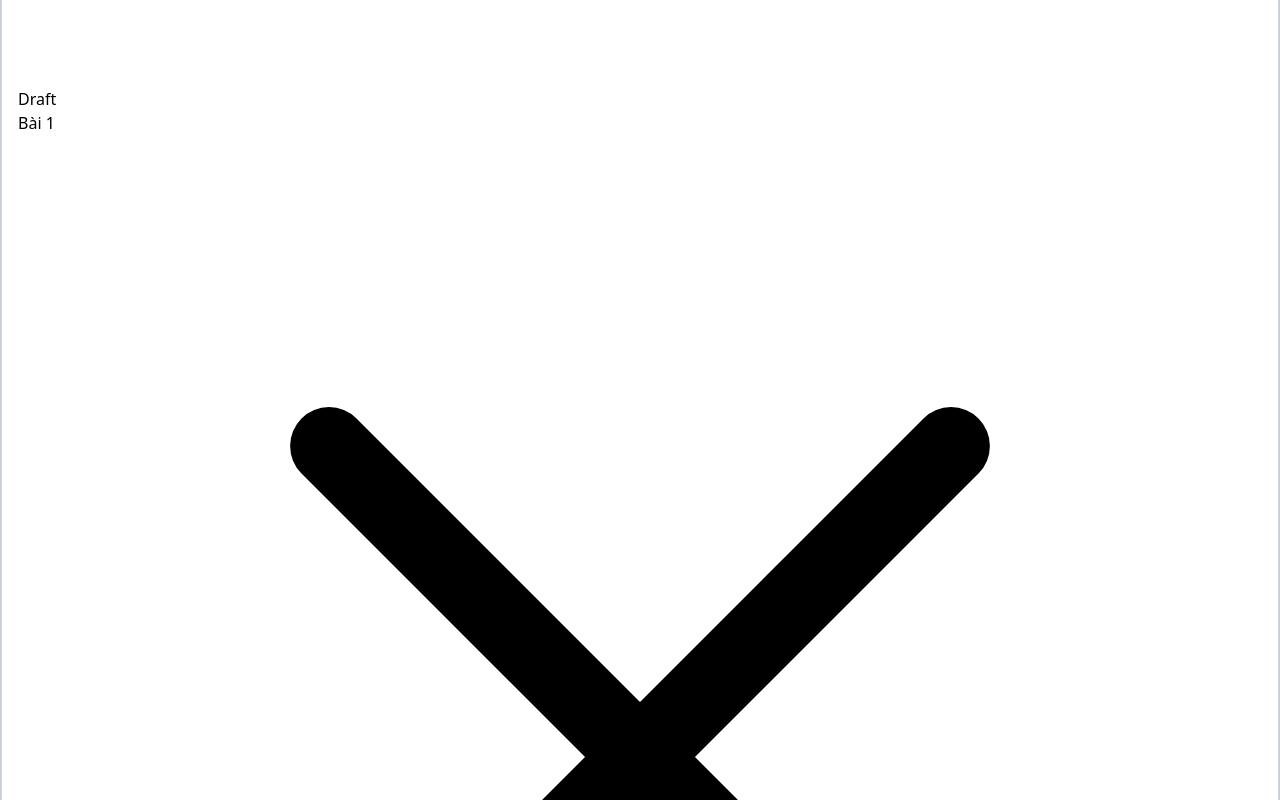
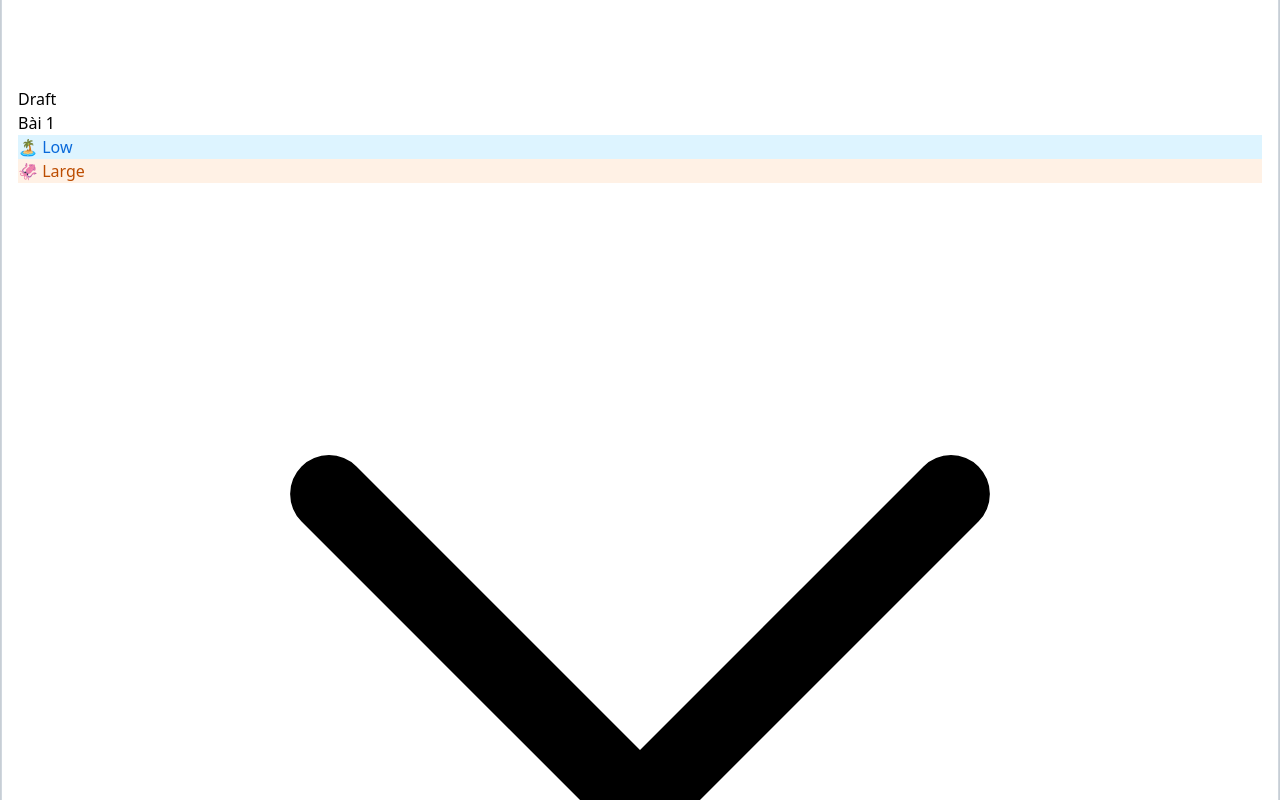
Before and after one commit to CongPham05/NW_Baitap4v2, a React (Vite) app: page /board in a window 1280 px wide. Shown: the part 5320-6120 px from the top of the page. Built offline with nearby package versions, Linux system fonts and the light colour scheme.

Commit message:
wrapOptions_Priority-Size

```diff
--- a/src/App.css
+++ b/src/App.css
@@ -23,5 +23,5 @@
 }
 
 .pc-css-todo {
-    @apply pt-3 pb-7 pc-border px-4 flex flex-col justify-between bg-white shadow
+    @apply py-3 pc-border px-4 flex flex-col justify-between bg-white shadow
 }
--- a/src/App.tsx
+++ b/src/App.tsx
@@ -1,5 +1,6 @@
 import Layout from './layout/Layout'
 import './App.css';
+
 
 function App() {
   return (
--- a/src/component/ColumnContainer/index.tsx
+++ b/src/component/ColumnContainer/index.tsx
@@ -121,7 +121,7 @@ function ColumnContainer({ column, deleteColumn, updateColumn, createTask, tasks
                 </SortableContext>
             </div>
             {/* Column footer */}
-            <button className="flex gap-2 items-center rounded-md p-3 hover:bg-[#eeeff2] text-[#656d76] "
+            <button className="flex gap-2 items-center rounded-md p-2.5 hover:bg-[#eeeff2] text-[#656d76] "
                 onClick={handleShowInput}
             >
                 <PlusIcon />
--- a/src/component/Header/index.tsx
+++ b/src/component/Header/index.tsx
@@ -1,4 +1,5 @@
 import React from 'react'
+
 
 interface HeaderProps {
     title: string;
--- a/src/component/TaskCard/index.tsx
+++ b/src/component/TaskCard/index.tsx
@@ -1,8 +1,8 @@
-import { useState } from "react";
 import { useSortable } from "@dnd-kit/sortable";
 import { CSS } from "@dnd-kit/utilities";
 import { XMarkIcon, ChartPieIcon } from '@heroicons/react/24/outline'
 import { Id, Task } from "../../types"
+import WrapOptions from "../../services/WrapOptions";
 
 interface Props {
     task: Task;
@@ -48,7 +48,7 @@ function TaskCard({ task, deleteTask, updateTask }: Props) {
                     <span> {task.content}</span>
                 </a>
             </div>
-
+            <WrapOptions task={task} type={null} />
             <div className="hidden group-hover:block w-9 absolute right-[2px] top-5 -translate-y-1/2 text-[#656d76] p-2
                             opacity-60 hover:opacity-100  hover:text-red-500 cursor-pointer "
                 onClick={() => { deleteTask(task.id) }}
--- a/src/pages/Board/index.tsx
+++ b/src/pages/Board/index.tsx
@@ -16,7 +16,7 @@ import { Column, Id, Task } from "../../types"
 import ColumnContainer from "../../component/ColumnContainer";
 import PlusIcon from "../../icons/PlusIcon";
 import TaskCard from "../../component/TaskCard";
-import { tasksSelector, colsSelector } from "../../redux/selectors";
+import { colsSelector, todosRemainningSelector } from "../../redux/selectors";
 import { addTask, moveTaskToColumn, reorderTasks, delTask, deleteAllTasksInColumn } from "./tasksSlice";
 import { addColumn, moveColumn, deleteCol, updateCol } from "./colsSlice";
 
@@ -26,7 +26,7 @@ function Board() {
     const columns = useSelector(colsSelector)
     const columnsId = useMemo(() => columns.map((col) => col.id), [columns]);
 
-    const tasks = useSelector(tasksSelector)
+    const tasks = useSelector(todosRemainningSelector)
     const [activeTask, setActiveTask] = useState<Task | null>(null);
 
     const [activeColumn, setActiveColumn] = useState<Column | null>(null);
--- a/src/pages/Board/tasksSlice.ts
+++ b/src/pages/Board/tasksSlice.ts
@@ -9,49 +9,66 @@ const initialState: Task[] = [
         id: "1",
         columnId: "new",
         content: "Bài 1",
-
+        description: null,
+        priority: "low",
+        size: "large"
     },
     {
         id: "2",
         columnId: "new",
-        content:
-            "Bài 2",
+        content: "Bài 2",
+        description: null,
+        priority: "urgent",
+        size: "small"
     },
     {
         id: "3",
         columnId: "inProgress",
         content: "Bài 3",
+        description: null,
+        priority: "high",
+        size: "xLarge"
     },
     {
         id: "4",
         columnId: "inProgress",
         content: "Bài 4",
+        description: null,
+        priority: "medium",
+        size: "mediumS"
     },
     {
         id: "5",
-        columnId: "done",
+        columnId: "delay",
         content: "Bài 5",
+        description: null,
+        priority: null,
+        size: "tiny"
     },
     {
         id: "6",
         columnId: "done",
         content: "Bài 6",
+        description: null,
+        priority: "low",
+        size: null
     },
 
     {
         id: "8",
         columnId: "new",
         content: "Bài 8",
+        description: null,
+        priority: "low",
+        size: "large"
     },
     {
         id: "10",
         columnId: "delay",
         content: "Bài 10",
-    },
-    {
-        id: "11",
-        columnId: "delay",
-        content: "Bài 11",
+        description: null,
+        priority: "low",
+        size: "large"
     },
 
 ];
@@ -65,6 +82,9 @@ export const dataSlice = createSlice({
                 id: uuidv4(),
                 columnId,
                 content: inputValue,
+                description: null,
+                priority: null,
+                size: null,
             };
             state.push(newTask);
         },
@@ -96,8 +116,6 @@ export const dataSlice = createSlice({
                     }
                     return task;
                 });
-                //updatedTasks;
-                // state[activeIndex].columnId = state[overIndex].columnId;
                 return arrayMove(updatedTasks, activeIndex, overIndex - 1);
             }
 
--- a/src/pages/Table/index.tsx
+++ b/src/pages/Table/index.tsx
@@ -1,98 +1,111 @@
-// import React from 'react'
-// import { useSelector } from 'react-redux';
-// import { } from '../../redux/selectors';
-// import { PlusIcon, BarsArrowDownIcon, BarsArrowUpIcon } from '@heroicons/react/24/outline'
+import React from 'react'
+import { useSelector } from 'react-redux';
+import { PlusIcon, BarsArrowDownIcon, BarsArrowUpIcon, ChartPieIcon } from '@heroicons/react/24/outline'
+import { todosRemainningSelector, colsSelector } from "../../redux/selectors";
+import WrapOptions from '../../services/WrapOptions';
 
-// interface TableProps {
+interface TableProps {
 
-// }
+}
 
-// const Table: React.FC<TableProps> = () => {
-//     const tasks = useSelector();
-//     return (
-//         <div className="w-full mx-auto ">
-//             <div className="relative flex flex-col min-w-0 break-words bg-white w-full mb-6 shadow-lg rounded ">
-//                 <div className="block w-full overflow-x-auto">
-//                     <table className="items-center bg-transparent w-full border-collapse font-semibold text-[#656d76]">
-//                         <thead >
-//                             <tr>
-//                                 <th className=" py-1 pr-6 pl-20 bg-blueGray-50 text-blueGray-500 align-middle border-2 border-solid border-blueGray-100  text-[14px]  border-l-0 border-r whitespace-nowrap font-semibold text-left">
-//                                     <div className='flex items-center justify-between'>
-//                                         <div>Title</div>
-//                                         <div className='p-1 rounded-md hover:bg-[#eeeff2]'>
-//                                             <div className='w-5 '><BarsArrowDownIcon /></div>
-//                                             <div className='w-5 hidden'><BarsArrowUpIcon /></div>
-//                                         </div>
-//                                     </div>
+const Table: React.FC<TableProps> = () => {
 
-//                                 </th>
-//                                 <th className=" px-6 bg-blueGray-50 text-blueGray-500 align-middle border-2 border-solid border-blueGray-100  text-[14px]  border-l-0 border-r whitespace-nowrap font-semibold text-left">
-//                                     <div className='flex items-center justify-between'>
-//                                         <div>Status</div>
-//                                         <div className='p-1 rounded-md hover:bg-[#eeeff2]'>
-//                                             <div className='w-5 '><BarsArrowDownIcon /></div>
-//                                             <div className='w-5 hidden'><BarsArrowUpIcon /></div>
-//                                         </div>
-//                                     </div>
-//                                 </th>
-//                                 <th className="px-6 bg-blueGray-50 text-blueGray-500 align-middle border-2 border-solid border-blueGray-100  text-[14px]  border-l-0 border-r whitespace-nowrap font-semibold text-left">
-//                                     <div className='flex items-center justify-between'>
-//                                         <div>Priority</div>
-//                                         <div className='p-1 rounded-md hover:bg-[#eeeff2]'>
-//                                             <div className='w-5 '><BarsArrowDownIcon /></div>
-//                                             <div className='w-5 hidden'><BarsArrowUpIcon /></div>
-//                                         </div>
-//                                     </div>
-//                                 </th>
-//                                 <th className="px-6 bg-blueGray-50 text-blueGray-500 align-middle border-2 border-solid border-blueGray-100  text-[14px]  border-l-0 border-r whitespace-nowrap font-semibold text-left">
-//                                     <div className='flex items-center justify-between'>
-//                                         <div>Size</div>
-//                                         <div className='p-1 rounded-md hover:bg-[#eeeff2]'>
-//                                             <div className='w-5 '><BarsArrowDownIcon /></div>
-//                                             <div className='w-5 hidden'><BarsArrowUpIcon /></div>
-//                                         </div>
-//                                     </div>
-//                                 </th>
-//                                 <th className="bg-blueGray-50 text-blueGray-500 align-middle border-2 border-solid border-blueGray-100  text-[14px]  border-l-0 border-r whitespace-nowrap font-semibold text-left">
-//                                     <div className='py-2 px-4 w-[52px]  hover:bg-[#eeeff2] '>
-//                                         <PlusIcon />
-//                                     </div>
-//                                 </th>
-//                             </tr>
-//                         </thead>
+    const columns = useSelector(colsSelector)
+    const tasks = useSelector(todosRemainningSelector)
 
-//                         <tbody>
-//                             {tasks.map((task, index) => (
-//                                 <tr key={task.id} className='font-normal border-b border-[#d0d7de] text-[#656d76] hover:bg-[#f6f8fa] '>
-//                                     <th className=" flex items-center p-2 font-normal pl-10 border-t-0 px-6 align-middle border-l-0 border-r text-[16px] whitespace-nowrap  text-left ">
-//                                         <div className=' mr-5 flex justify-center '> {index + 1}</div>
-//                                         <a href="#" className='inline-block hover:underline hover:text-[#0969da]'>{task.name}</a>
-//                                     </th>
-//                                     <td className="border-t-0 px-6 align-middle border-l-0 border-r text-sm whitespace-nowrap p-2 ">
-//                                         {(task.status)}
-//                                     </td>
-//                                     <td className="border-t-0 px-6 align-center border-l-0 border-r text-sm whitespace-nowrap p-2">
-//                                         {(task.priority)}
-//                                     </td>
-//                                     <td className="border-t-0 px-6 align-middle border-l-0 border-r text-sm whitespace-nowrap p-2">
+    return (
+        <div className="w-full mx-auto ">
+            <div className="relative flex flex-col min-w-0 break-words bg-white w-full mb-6 shadow-lg rounded ">
+                <div className="block w-full overflow-x-auto">
+                    <table className="items-center bg-transparent w-full border-collapse font-semibold text-[#656d76]">
+                        <thead >
+                            <tr>
+                                <th className=" py-1 pr-6 pl-20 bg-blueGray-50 text-blueGray-500 align-middle border-2 border-solid border-blueGray-100  text-[14px]  border-l-0 border-r whitespace-nowrap font-semibold text-left">
+                                    <div className='flex items-center justify-between'>
+                                        <div>Title</div>
+                                        <div className='p-1 rounded-md hover:bg-[#eeeff2]'>
+                                            <div className='w-5 '><BarsArrowDownIcon /></div>
+                                            <div className='w-5 hidden'><BarsArrowUpIcon /></div>
+                                        </div>
+                                    </div>
 
-//                                         {(task.size)}
-//                                     </td>
-//                                     <td className="border-t-0 px-6 align-middle border-l-0 border-r text-sm whitespace-nowrap p-3">
-//                                     </td>
-//                                 </tr>
-//                             ))}
+                                </th>
+                                <th className=" px-6 bg-blueGray-50 text-blueGray-500 align-middle border-2 border-solid border-blueGray-100  text-[14px]  border-l-0 border-r whitespace-nowrap font-semibold text-left">
+                                    <div className='flex items-center justify-between'>
+                                        <div>Status</div>
+                                        <div className='p-1 rounded-md hover:bg-[#eeeff2]'>
+                                            <div className='w-5 '><BarsArrowDownIcon /></div>
+                                            <div className='w-5 hidden'><BarsArrowUpIcon /></div>
+                                        </div>
+                                    </div>
+                                </th>
+                                <th className="px-6 bg-blueGray-50 text-blueGray-500 align-middle border-2 border-solid border-blueGray-100  text-[14px]  border-l-0 border-r whitespace-nowrap font-semibold text-left">
+                                    <div className='flex items-center justify-between'>
+                                        <div>Priority</div>
+                                        <div className='p-1 rounded-md hover:bg-[#eeeff2]'>
+                                            <div className='w-5 '><BarsArrowDownIcon /></div>
+                                            <div className='w-5 hidden'><BarsArrowUpIcon /></div>
+                                        </div>
+                                    </div>
+                                </th>
+                                <th className="px-6 bg-blueGray-50 text-blueGray-500 align-middle border-2 border-solid border-blueGray-100  text-[14px]  border-l-0 border-r whitespace-nowrap font-semibold text-left">
+                                    <div className='flex items-center justify-between'>
+                                        <div>Size</div>
+                                        <div className='p-1 rounded-md hover:bg-[#eeeff2]'>
+                                            <div className='w-5 '><BarsArrowDownIcon /></div>
+                                            <div className='w-5 hidden'><BarsArrowUpIcon /></div>
+                                        </div>
+                                    </div>
+                                </th>
+                                <th className="bg-blueGray-50 text-blueGray-500 align-middle border-2 border-solid border-blueGray-100  text-[14px]  border-l-0 border-r whitespace-nowrap font-semibold text-left">
+                                    <div className='py-2 px-4 w-[52px]  hover:bg-[#eeeff2] '>
+                                        <PlusIcon />
+                                    </div>
+                                </th>
+                            </tr>
+                        </thead>
+
+                        <tbody>
+                            {tasks.map((task, index) => (
+                                <tr key={task.id} className='font-normal border-b border-[#d0d7de] text-[#656d76] hover:bg-[#f6f8fa] '>
+                                    <th className=" flex justify-start px-2 py-2.5 font-normal border-t-0  align-middle border-l-0 border-r text-sm whitespace-nowrap  ">
+                                        <div className=' w-1/12  mx-4 '>
+                                            {index + 1}
+                                        </div>
+                                        <div className='flex items-center text-[#656d76] '>
+                                            <span className='inline-block w-5 mr-1'>
+                                                <ChartPieIcon />
+                                            </span>
+                                            <a href="#" className='inline-block hover:underline hover:text-[#0969da]'>{task.content}</a>
+                                        </div>
+
+                                    </th>
+                                    <td className=" border-t-0 px-6 align-middle border-l-0 border-r text-sm whitespace-nowrap p-2 ">
+                                        {(columns.find(col => col.id === task.columnId))?.title}
+                                    </td>
+                                    <td className="border-t-0 px-6 align-center border-l-0 border-r text-sm whitespace-nowrap p-2">
+                                        <WrapOptions task={task} type={"PRIORITY"} />
+
+                                    </td>
+                                    <td className="border-t-0 px-6 align-middle border-l-0 border-r text-sm whitespace-nowrap p-2">
+
+                                        <WrapOptions task={task} type={"SIZE"} />
+                                    </td>
+                                    <td className="border-t-0 px-6 align-middle border-l-0 border-r text-sm whitespace-nowrap p-3">
+                                    </td>
+                                </tr>
+                            ))}
 
 
-//                         </tbody>
+                        </tbody>
 
-//                     </table>
-//                 </div>
-//             </div>
-//         </div>
+                    </table>
+                </div>
+            </div>
+        </div>
 
 
-//     );
-// };
+    );
+};
 
-// export default Table;
+export default Table;
--- a/src/redux/selectors.ts
+++ b/src/redux/selectors.ts
@@ -1,20 +1,20 @@
-//import { createSelector } from "@reduxjs/toolkit"
+import { createSelector } from "@reduxjs/toolkit"
 import type { RootState } from '../redux/store'
 
 
 export const tasksSelector = (state: RootState) => state.tasks;
 export const colsSelector = (state: RootState) => state.columns;
-// export const filterSearchSelector = (state: RootState) => state.filters.search;
+export const filterSearchSelector = (state: RootState) => state.filters.search;
 
-// export const todosRemainningSelector = createSelector(
-//     todoListsSelector,
-//     filterSearchSelector,
-//     (todoLists, searchText) => {
-//         return todoLists.filter(todo => {
-//             return todo.name.includes(searchText) ||
-//                 String(todo.status).includes(searchText) ||
-//                 String(todo.size).includes(searchText) ||
-//                 String(todo.priority).includes(searchText)
-//         })
-//     }
-// )
+export const todosRemainningSelector = createSelector(
+    tasksSelector,
+    colsSelector,
+    filterSearchSelector,
+    (todoLst, colsLst, searchText) => {
+        return todoLst.filter(todo => {
+            const columnTitle = colsLst.find(column => column.id === todo.columnId)?.title || "";
+            return todo.content.includes(searchText) ||
+                columnTitle.includes(searchText);
+        });
+    }
+)
--- a/src/router/Routers.tsx
+++ b/src/router/Routers.tsx
@@ -13,7 +13,7 @@ const Routers: React.FC<RoutersProps> = () => {
         <Routes>
             <Route path='/' element={<Navigate to='/board' />} />
             <Route path='/board' element={<Board />} />
-            {/* <Route path='/table' element={<Table />} /> */}
+            <Route path='/table' element={<Table />} />
         </Routes>
     );
 };
--- /dev/null
+++ b/src/services/WrapOptions.tsx
@@ -0,0 +1,162 @@
+import React from 'react'
+import { Id } from '../types';
+
+
+const optionsPriority = [
+    {
+        id: "urgent",
+        title: "🌋 Urgent",
+        colorBorder: "#ff818266",
+        colorBg: "#ffebe9",
+        colorText: "#d1242f",
+    },
+    {
+        id: "high",
+        title: "🏔 High",
+        colorBorder: "#d4a72c66",
+        colorBg: "#fff8c5",
+        colorText: "#9a6700",
+    },
+
+    {
+        id: "medium",
+        title: "🏕 Medium",
+        colorBorder: "#4ac26b66",
+        colorBg: "#dafbe1",
+        colorText: "#FF5722",
+    },
+
+    {
+        id: "low",
+        title: "🏝 Low",
+        colorBorder: "#54aeff66",
+        colorBg: "#ddf4ff",
+        colorText: "#0969da",
+    }
+]
+const optionsSize = [
+    {
+        id: "xLarge",
+        title: "🐋 X-Large",
+        colorBorder: "#ff818266",
+        colorBg: "#ffebe9",
+        colorText: "#d1242f",
+    },
+    {
+        id: "large",
+        title: "🦑 Large",
+        colorBorder: "#F44336",
+        colorBg: "#fff1e5",
+        colorText: "#bc4c00",
+    },
+    {
+        id: "mediumS",
+        title: "🐂 Medium",
+        colorBorder: "#d4a72c66",
+        colorBg: "#fff8c5",
+        colorText: "#9a6700",
+    },
+    {
+        id: "small",
+        title: "🐇 Small",
+        colorBorder: "#4ac26b66",
+        colorBg: "#dafbe1",
+        colorText: "#FF5722",
+    },
+    {
+        id: "tiny",
+        title: "🦔 Tiny",
+        colorBorder: "#54aeff66",
+        colorBg: "#ddf4ff",
+        colorText: "#0969da",
+    },
+]
+
+interface TaskObject {
+    id: Id;
+    columnId: Id;
+    content: string | null;
+    description: string | null;
+    priority: Id | null;
+    size: Id | null;
+}
+interface WrapOptionsProps {
+    task: string | number | TaskObject,
+    type: string | null
+}
+const WrapOptions: React.FC<WrapOptionsProps> = ({ task, type }) => {
+    if (type?.length) {
+        if (type === 'PRIORITY') {
+            if (typeof task === 'object' && 'priority' in task) {
+                const optionPriority = optionsPriority.filter(option => option.id === task.priority)
+                const optionTask = [...optionPriority];
+
+                return (
+                    <div className='flex gap-1'>
+                        {optionTask.map(op => (
+                            <div key={op.id} className={`px-2 py-[1px] text-xs font-medium border rounded-xl mt-1
+                                                            hover:cursor-pointer hover:shadow-md transition-all `}
+                                style={{
+                                    borderColor: `${op.colorBorder}`,
+                                    backgroundColor: `${op.colorBg}`,
+                                    color: `${op.colorText}`,
+                                }}
+                            >
+                                {op.title}
+                            </div>
+                        ))}
+                    </div>
+                );
+            }
+        }
+        if (type === 'SIZE') {
+            if (typeof task === 'object' && 'size' in task) {
+                const optionSize = optionsSize.filter(option => option.id === task.size)
+                const optionTask = [...optionSize];
+                return (
+                    <div className='flex gap-1'>
+                        {optionTask.map(op => (
+                            <div key={op.id} className={`px-2 py-[1px] text-xs font-medium border rounded-xl mt-1
+                                                            hover:cursor-pointer hover:shadow-md transition-all `}
+                                style={{
+                                    borderColor: `${op.colorBorder}`,
+                                    backgroundColor: `${op.colorBg}`,
+                                    color: `${op.colorText}`,
+                                }}
+                            >
+                                {op.title}
+                            </div>
+                        ))}
+                    </div>
+                );
+            }
+        }
+    }
+    else if (typeof task === 'number') {
+        return null;
+    }
+    else if (typeof task === 'object') {
+        const optionPriority = optionsPriority.filter(option => option.id === task.priority)
+        const optionSize = optionsSize.filter(option => option.id === task.size)
+        const optionTask = [...optionPriority, ...optionSize];
+
+        return (
+            <div className='flex gap-1'>
+                {optionTask.map(op => (
+                    <div key={op.id} className={`px-2 py-[1px] text-xs font-medium border rounded-xl mt-1 hover:cursor-pointer hover:shadow-md transition-all `}
+                        style={{
+                            borderColor: `${op.colorBorder}`,
+                            backgroundColor: `${op.colorBg}`,
+                            color: `${op.colorText}`,
+                        }}
+                    >
+                        {op.title}
+                    </div>
+                ))}
+            </div>
+        );
+    }
+
+};
+
+export default WrapOptions;
--- a/src/types.ts
+++ b/src/types.ts
@@ -9,4 +9,7 @@ export type Task = {
     id: Id;
     columnId: Id;
     content: string;
+    description: null | string,
+    priority: Id | null,
+    size: Id | null
 };
```
